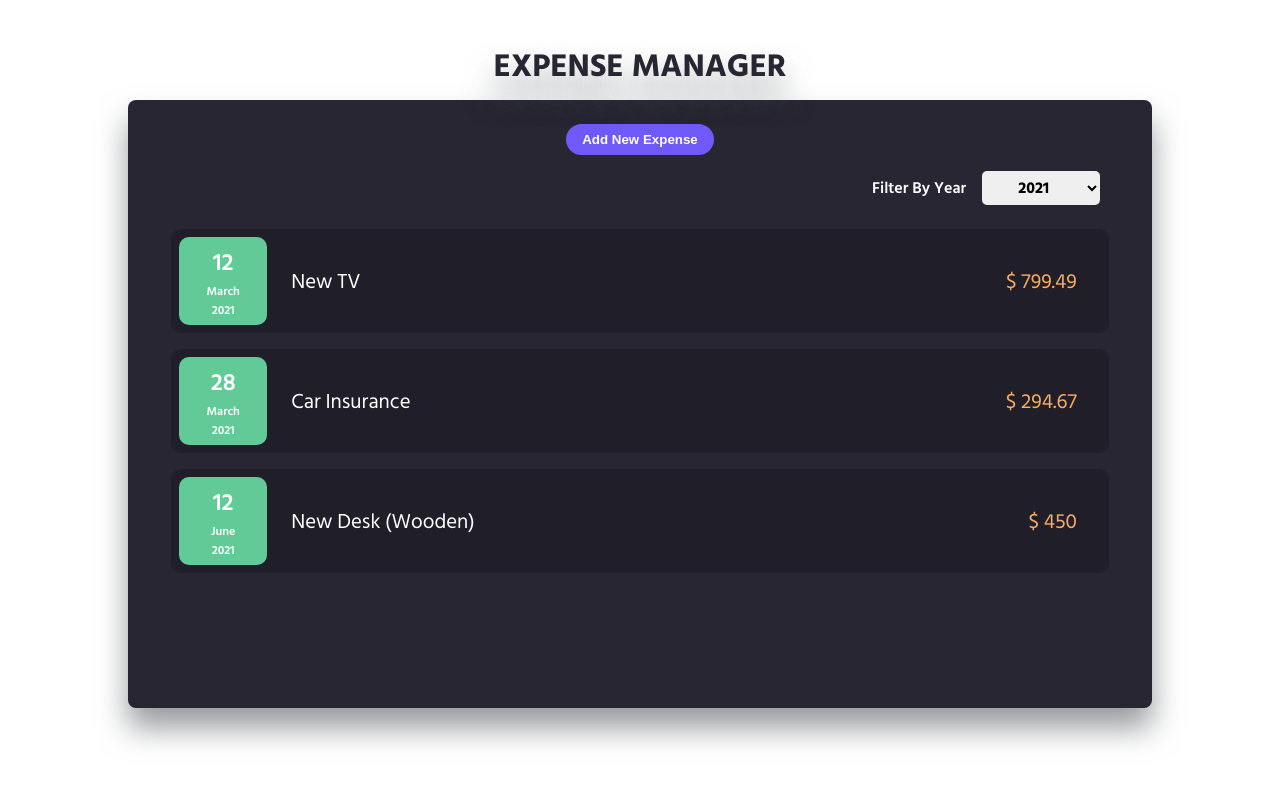
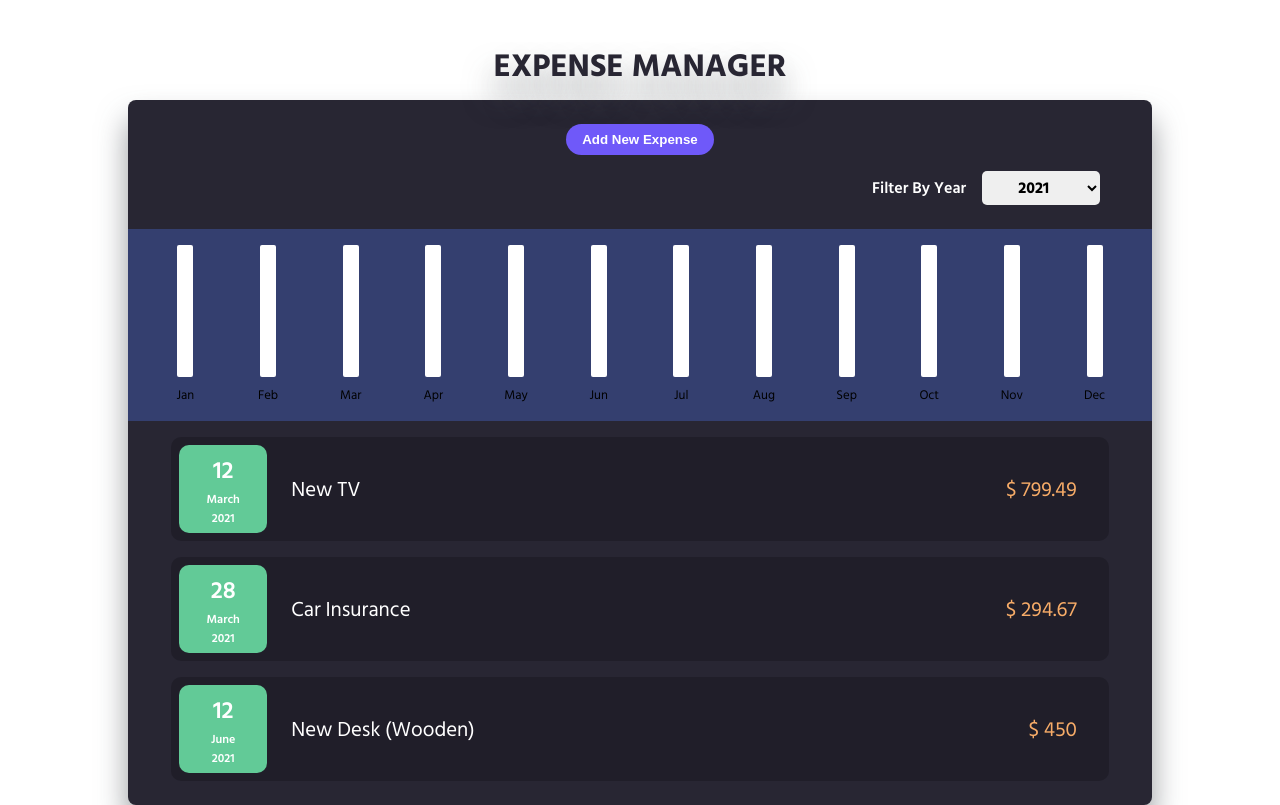
Before and after one commit to JWD-activity/Expense_manager, a React (Create React App) app: page / in a window 1280 px wide. Built offline with nearby package versions, Linux system fonts and the light colour scheme; the HTML template or start-up script is replaced by a standard one.

Commit message:
add chart

```diff
--- a/src/Components/Chart/Chart.js
+++ b/src/Components/Chart/Chart.js
@@ -2,10 +2,19 @@ import React from 'react';
 import './Chart.css';
 import ChartBar from './ChartBar';
 
-function Chart() {
+function Chart(props) {
+  const dataPointValues = props.dataPoints.map((dataPoint) => dataPoint.value);
+  const totalMaximum = Math.max(...dataPointValues);
   return (
     <div className='chart'>
-      <ChartBar />
+      {props.dataPoints.map((dataPoint) => (
+        <ChartBar
+          key={dataPoint.label}
+          vlaue={dataPoint.value}
+          maxValue={totalMaximum}
+          label={dataPoint.label}
+        />
+      ))}
     </div>
   );
 }
--- a/src/Components/Expense/Expense.js
+++ b/src/Components/Expense/Expense.js
@@ -2,6 +2,7 @@ import React, { useState } from 'react';
 import './Expense.css';
 import ExpenseFilter from './ExpenseFilter';
 import ExpenseList from './ExpenseList';
+import ExpenseChart from './ExpenseChart';
 
 function Expense(props) {
   const [filteredYear, setFilteredYear] = useState('2021');
@@ -20,6 +21,7 @@ function Expense(props) {
         selected={filteredYear}
         onChangeFilter={filterChangeHandler}
       />
+      <ExpenseChart expenses={filteredExpense} />
       <ExpenseList items={filteredExpense} />
     </div>
   );
--- a/src/Components/Expense/ExpenseChart.js
+++ b/src/Components/Expense/ExpenseChart.js
@@ -0,0 +1,28 @@
+import React from 'react';
+import Chart from '../Chart/Chart';
+
+function ExpenseChart(props) {
+  const chartDataPoints = [
+    { label: 'Jan', value: 0 },
+    { label: 'Feb', value: 0 },
+    { label: 'Mar', value: 0 },
+    { label: 'Apr', value: 0 },
+    { label: 'May', value: 0 },
+    { label: 'Jun', value: 0 },
+    { label: 'Jul', value: 0 },
+    { label: 'Aug', value: 0 },
+    { label: 'Sep', value: 0 },
+    { label: 'Oct', value: 0 },
+    { label: 'Nov', value: 0 },
+    { label: 'Dec', value: 0 },
+  ];
+
+  props.expenses.forEach((expense) => {
+    const expensesMonth = expense.date.getMonth();
+    chartDataPoints[expensesMonth].value += expense.amount;
+  });
+
+  return <Chart dataPoints={chartDataPoints} />;
+}
+
+export default ExpenseChart;
```
